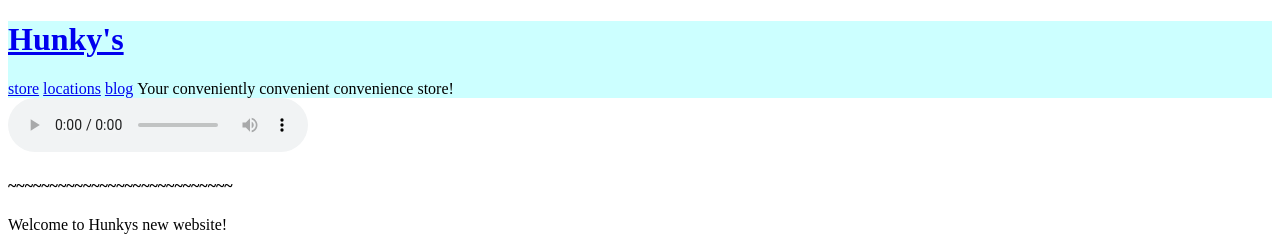
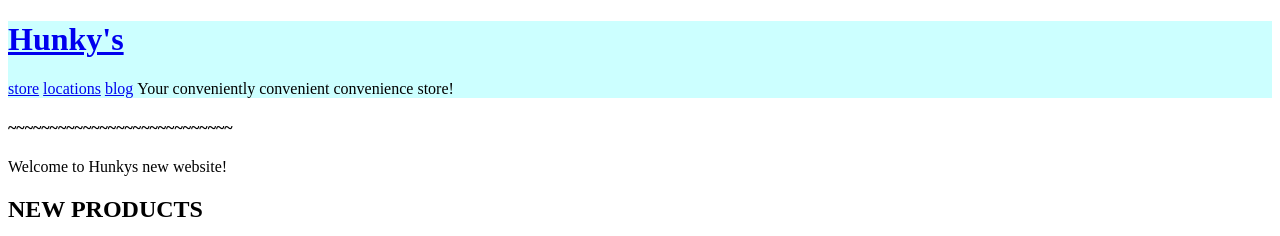
Before and after one commit to partlybakedideas/hunkys, a plain HTML site: page index.html in a window 1280 px wide. Shown: the top 236 px of the page. Drawn offline with Linux system fonts and the light colour scheme.

Commit message:
delete audio

```diff
--- a/index.html
+++ b/index.html
@@ -34,10 +34,6 @@
       <li><a href="blog">blog</a></li>
       <li><a>Your conveniently convenient convenience store!</a></li>
     </ul>
-    <audio controls autoplay>
-  <source src="https://github.com/partlybakedideas/hunkys/blob/master/Asia,%20Santa,%20Hunky%E2%80%99s%20underpaid%20employee.m4a?raw=true" type="m4a">
-  Your browser does not support the audio element.
-</audio>
     <h4>~~~~~~~~~~~~~~~~~~~~~~~~~~~</h4>
     </div>
     <p>Welcome to Hunkys new website!</p>
```
